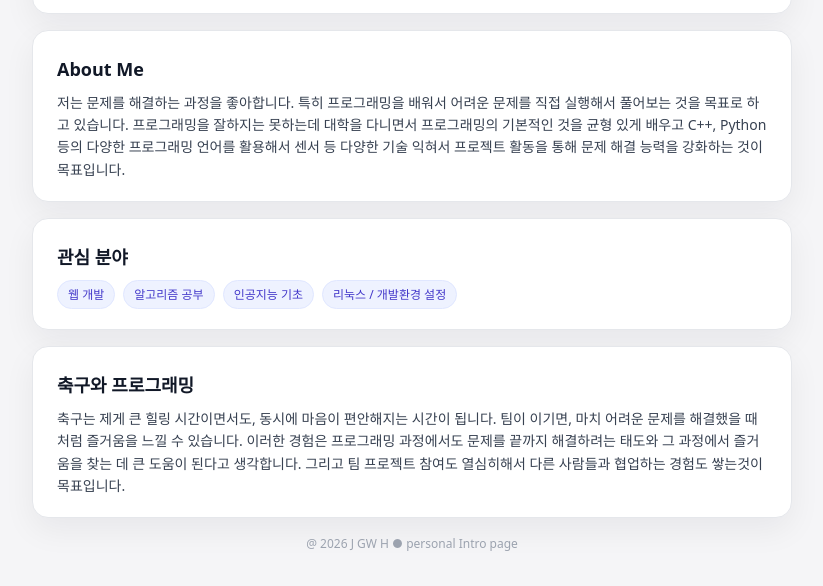
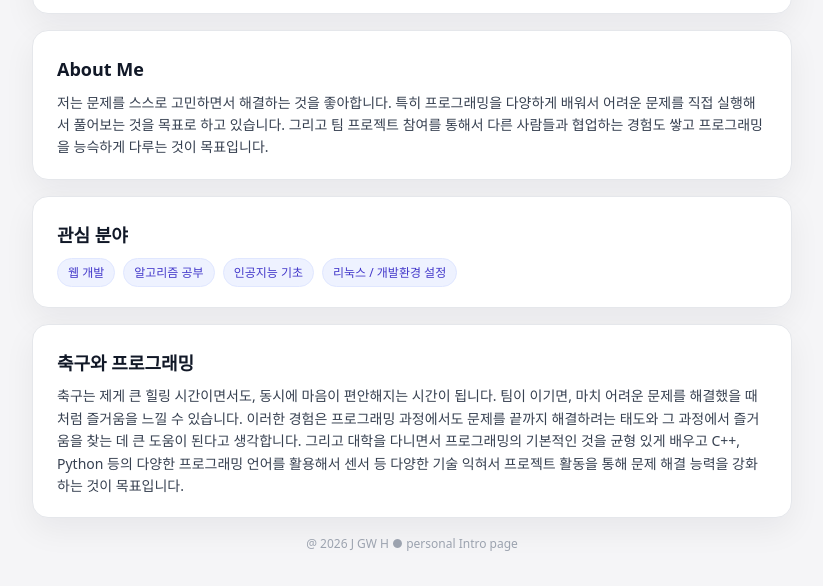
Before and after one commit to JGH-hub1234/JGH-hub1234.github.io, a plain HTML site: page index.html in a window 1280 px wide. Shown: the part 383-969 px from the top of the page, without its empty margins (228-1051 px from the left). Drawn offline with Linux system fonts and the light colour scheme.

Commit message:
Update index.html

```diff
--- a/index.html
+++ b/index.html
@@ -51,11 +51,9 @@
             <section class="section-card">
                 <h3>About Me</h3>
                 <p>
-                    저는 문제를 해결하는 과정을 좋아합니다. 특히 프로그래밍을 배워서
-                    어려운 문제를 직접 실행해서 풀어보는 것을 목표로 하고 있습니다. 프로그래밍을 잘하지는 못하는데
-                    대학을 다니면서 프로그래밍의 기본적인 것을 균형 있게 배우고
-                    C++, Python 등의 다양한 프로그래밍 언어를 활용해서
-                    센서 등 다양한 기술 익혀서 프로젝트 활동을 통해 문제 해결 능력을 강화하는 것이 목표입니다.
+                    저는 문제를 스스로 고민하면서 해결하는 것을 좋아합니다. 특히 프로그래밍을 다양하게 배워서
+                    어려운 문제를 직접 실행해서 풀어보는 것을 목표로 하고 있습니다.
+                    그리고 팀 프로젝트 참여를 통해서 다른 사람들과 협업하는 경험도 쌓고 프로그래밍을 능슥하게 다루는 것이 목표입니다.
                 </p>
             </section>
 
@@ -76,8 +74,10 @@
                     팀이 이기면, 마치 어려운 문제를 해결했을 때처럼
                     즐거움을 느낄 수 있습니다.
                     이러한 경험은 프로그래밍 과정에서도 문제를 끝까지 해결하려는
-                    태도와 그 과정에서 즐거움을 찾는 데 큰 도움이 된다고 생각합니다.
-                    그리고 팀 프로젝트 참여도 열심히해서 다른 사람들과 협업하는 경험도 쌓는것이 목표입니다.
+                    태도와 그 과정에서 즐거움을 찾는 데 큰 도움이 된다고 생각합니다. 그리고
+                    대학을 다니면서 프로그래밍의 기본적인 것을 균형 있게 배우고
+                    C++, Python 등의 다양한 프로그래밍 언어를 활용해서
+                    센서 등 다양한 기술 익혀서 프로젝트 활동을 통해 문제 해결 능력을 강화하는 것이 목표입니다.
                 </p>
             </section>
 
```
